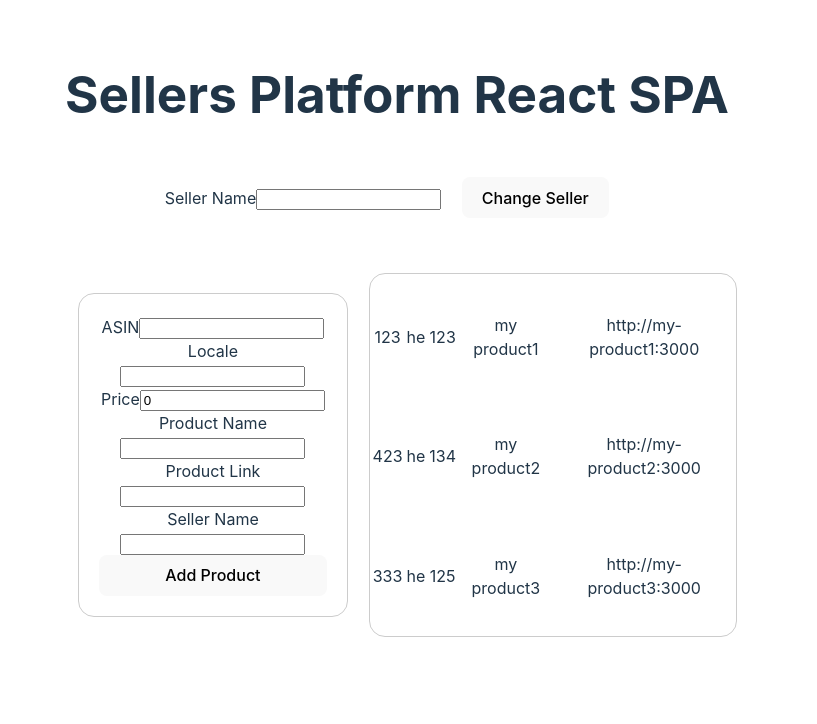
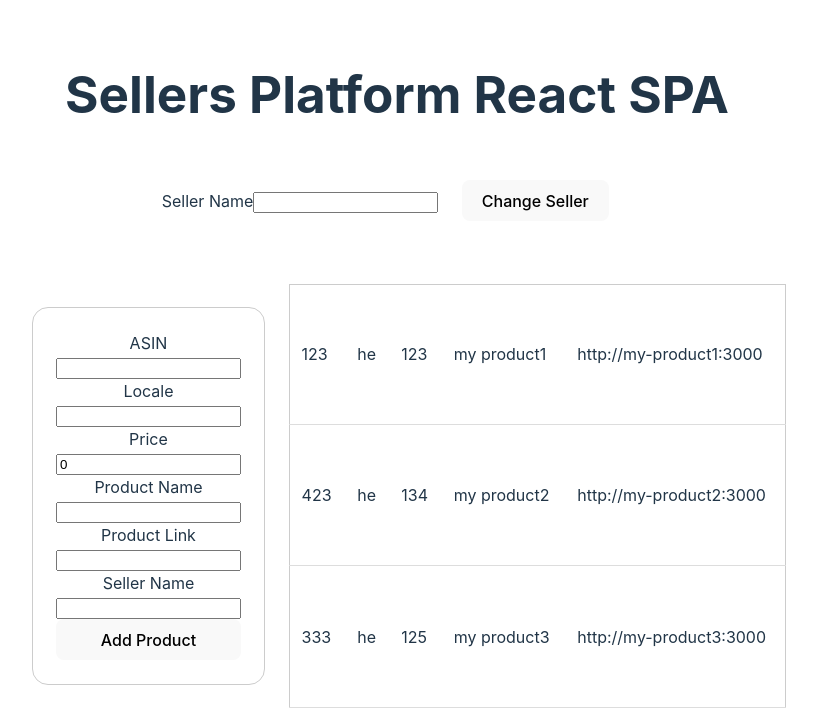
Before and after one commit to ronnahom96/seller-platform-frontend, a React (Vite) app: page / in a window 1280 px wide. Shown: the top 724 px of the page, without its empty margins (243-1060 px from the left). Built offline with nearby package versions, Linux system fonts and the light colour scheme.

Commit message:
fix styling

```diff
--- a/src/components/FormComponent/FormComponent.css
+++ b/src/components/FormComponent/FormComponent.css
@@ -5,3 +5,7 @@
   padding: 3%;
   width: 35%;
 }
+
+.add-product-btn {
+  margin-top: 10%;
+}
--- a/src/components/ProductListComponent/ProductListComponent.css
+++ b/src/components/ProductListComponent/ProductListComponent.css
@@ -1,3 +1,22 @@
+table {
+  border-collapse: collapse;
+  width: 100%;
+  max-width: 800px;
+  margin: 0 auto;
+}
+
+th, td {
+  padding: 12px;
+  text-align: left;
+  border-bottom: 1px solid #ddd;
+}
+
+th {
+  background-color: #f2f2f2;
+  font-weight: bold;
+  color: #333;
+}
+
 .product-list-container {
   display: flex;
 }
```
